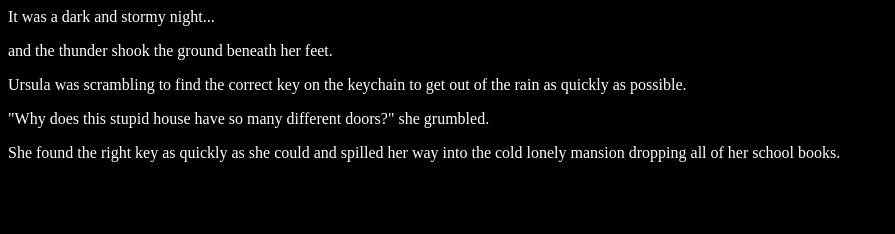
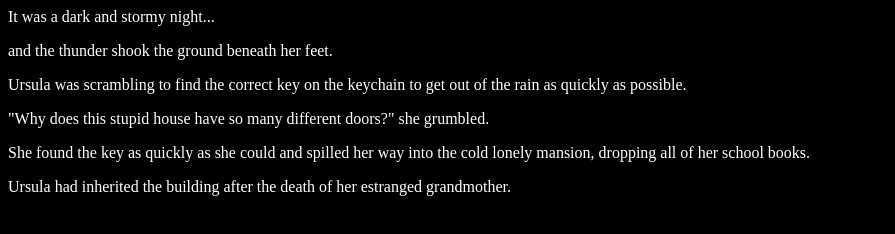
Before and after one commit to emeraldvision/fireside-story, a plain HTML site: page index.html in a window 1280 px wide. Shown: the whole page, without its empty margins (0-895 px from the left). Drawn offline with Linux system fonts and the light colour scheme.

Commit message:
added fifth line to story

```diff
--- a/index.html
+++ b/index.html
@@ -8,7 +8,9 @@
         <p>Ursula was scrambling to find the correct key on the keychain to get
             out of the rain as quickly as possible.</p>
         <p>"Why does this stupid house have so many different doors?" she grumbled.</p>
-        <p>She found the right key as quickly as she could
-            and spilled her way into the cold lonely mansion dropping all of her school books.</p>
+        <p>She found the key as quickly as she could and spilled her way into the
+            cold lonely mansion, dropping all of her school books.</p>
+        <p>Ursula had inherited the building after the death of her estranged
+            grandmother.</p>
     </body>
 </html>
```
